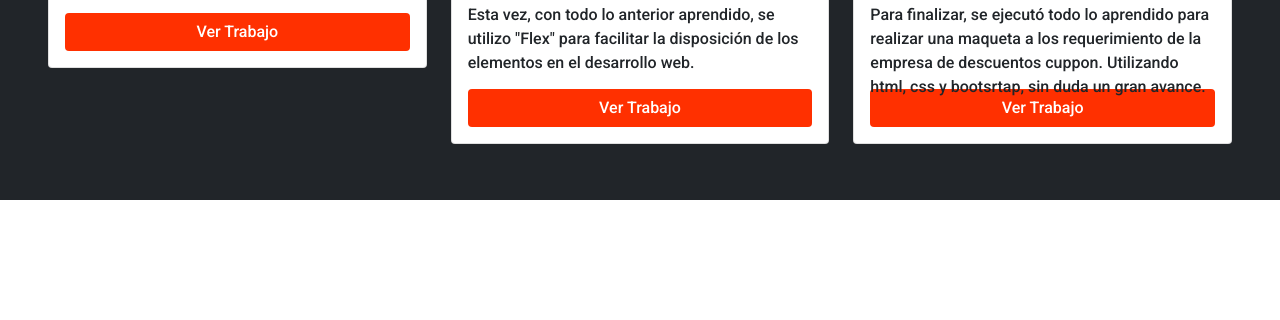
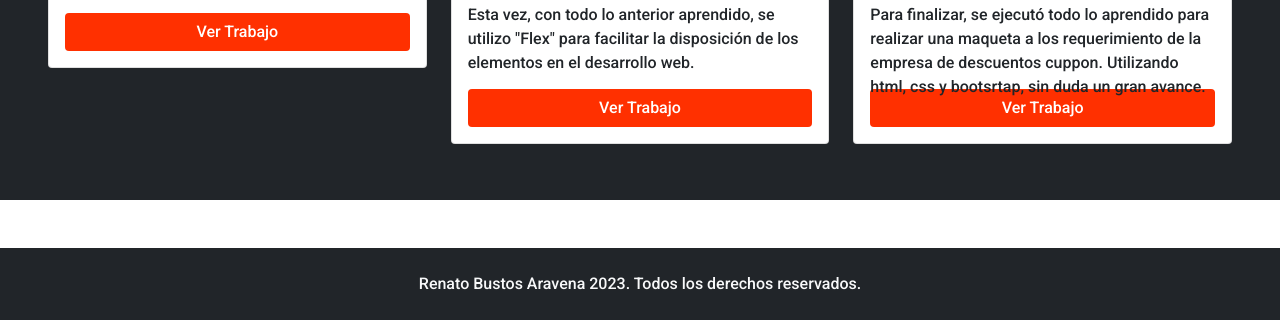
Before and after one commit to RenatoBustos/portafolio, a plain HTML site: page index.html in a window 1280 px wide. Shown: the part 1687-2007 px from the top of the page. Before the commit the page ends 1935 px from the top, so only its background shows below. Drawn offline with nearby package versions, Linux system fonts and the light colour scheme.

Commit message:
footer ingresado

```diff
--- a/index.html
+++ b/index.html
@@ -133,25 +133,12 @@
                     </div>
                 </div>
             </div>
-
-
-
-
-
         </div>
-
     </section>
 
-
-
-
-
-
-
-
-
-
-
+    <footer id="pie" class="text-center bg-dark text-light p-4">
+        <p class="mb-0">Renato Bustos Aravena 2023. Todos los derechos reservados.</p>
+    </footer>
 <script src="https://cdn.jsdelivr.net/npm/bootstrap@5.1.3/dist/js/bootstrap.bundle.min.js" integrity="sha384-ka7Sk0Gln4gmtz2MlQnikT1wXgYsOg+OMhuP+IlRH9sENBO0LRn5q+8nbTov4+1p" crossorigin="anonymous"></script>
 </body>
 </html>
```
